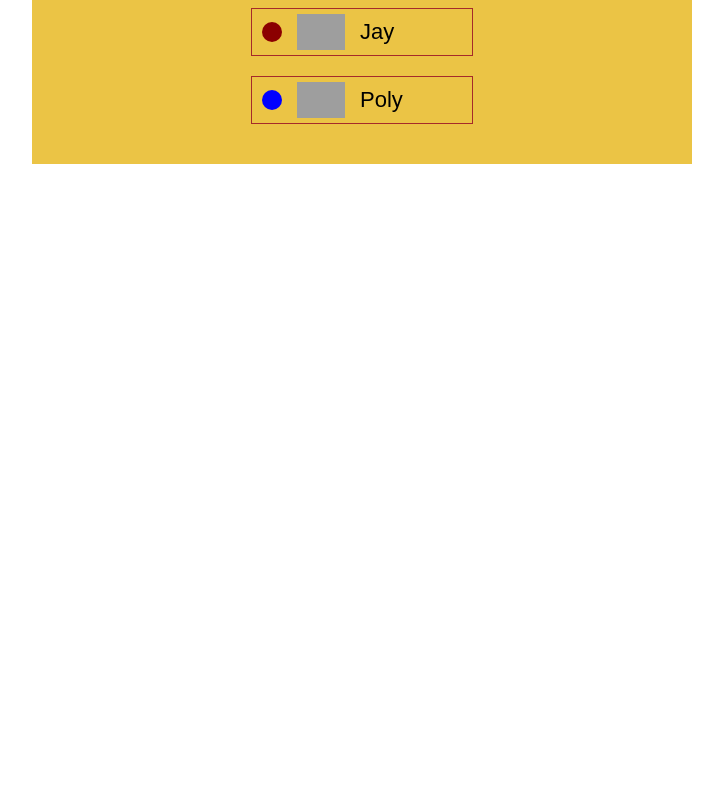
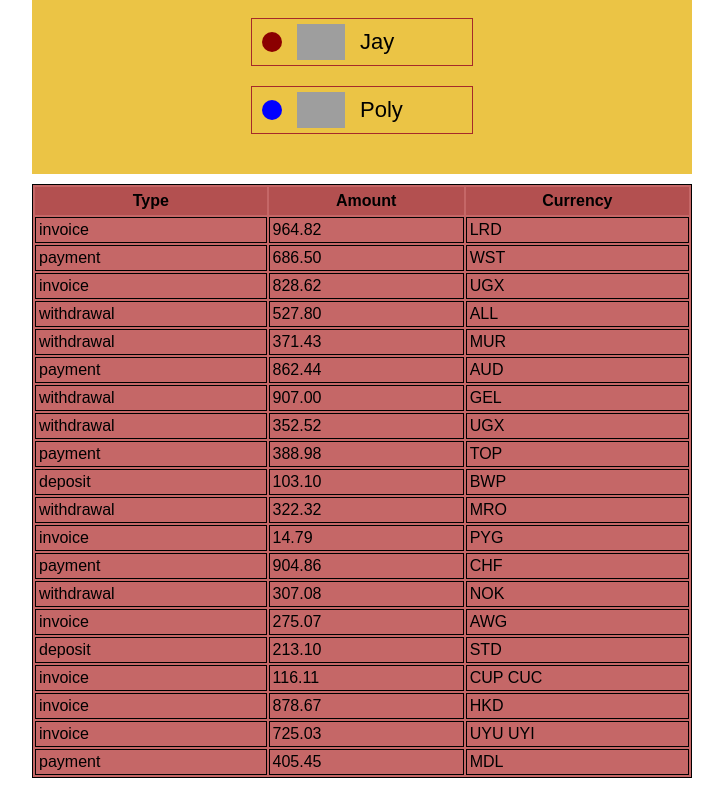
Before and after one commit to DonetsYuliya/goit-react-hw-01-components, a React (Create React App) app: page / in a window 1280 px wide. Shown: the part 1035-1823 px from the top of the page, without its empty margins (278-1001 px from the left). Before the commit the page ends 1199 px from the top, so only its background shows below. Built offline with nearby package versions, Linux system fonts and the light colour scheme; grey boxes are pictures that could not be loaded.

Commit message:
creating 4-st task

```diff
--- a/src/components/App.jsx
+++ b/src/components/App.jsx
@@ -1,9 +1,12 @@
 import { Profile } from './Profile/Profile';
 import { Statistics } from './Statistics/Statistics';
 import { FriendList } from './FriendList/FriendList';
+import { TransactionHistory } from './TransactionHistory/TransactionHistory';
+
 import user from '../data/user.json';
 import data from '../data/data.json';
 import friends from '../data/friends.json';
+import transactions from '../data/transactions.json';
 
 export const App = () => {
   return (
@@ -11,6 +14,7 @@
       <Profile user={user} />
       <Statistics title="Upload stats" stats={data} />
       <FriendList friends={friends} />
+      <TransactionHistory items={transactions} />
     </>
   );
 };
--- a/src/components/Profile/profile.module.css
+++ b/src/components/Profile/profile.module.css
@@ -1,5 +1,6 @@
 .profile {
   width: 500px;
+  margin-top: 10px;
   margin-left: auto;
   margin-right: auto;
   padding: 40px 80px;
--- /dev/null
+++ b/src/components/TransactionHistory/TransactionHistory.jsx
@@ -0,0 +1,20 @@
+import css from './transactionHistory.module.css';
+import { TransactionItem } from './TransactionItem/TransactionItem';
+
+export const TransactionHistory = ({ items }) => {
+  return (
+    <table className={css.transactionHistory}>
+      <thead>
+        <tr>
+          <th>Type</th>
+          <th>Amount</th>
+          <th>Currency</th>
+        </tr>
+      </thead>
+
+      <tbody>
+        <TransactionItem items={items} />
+      </tbody>
+    </table>
+  );
+};
--- /dev/null
+++ b/src/components/TransactionHistory/TransactionItem/TransactionItem.jsx
@@ -0,0 +1,25 @@
+import css from './transactionItem.module.css';
+import PropTypes from 'prop-types';
+
+export const TransactionItem = ({ items }) => {
+  return items.map(({ id, type, amount, currency }) => {
+    return (
+      <tr key={id}>
+        <td>{type}</td>
+        <td>{amount}</td>
+        <td>{currency}</td>
+      </tr>
+    );
+  });
+};
+
+TransactionItem.propTypes = {
+  items: PropTypes.arrayOf(
+    PropTypes.shape({
+      id: PropTypes.string.isRequired,
+      type: PropTypes.string.isRequired,
+      amount: PropTypes.string.isRequired,
+      currency: PropTypes.string.isRequired,
+    }).isRequired
+  ).isRequired,
+};
--- /dev/null
+++ b/src/components/TransactionHistory/transactionHistory.module.css
@@ -0,0 +1,17 @@
+.transactionHistory {
+  margin: 10px auto;
+  width: 660px;
+  background-color: rgb(197, 103, 103);
+  border: 1px solid black;
+  font-family: Arial, Helvetica, sans-serif;
+  font-weight: 600;
+}
+td {
+  padding: 3px;
+  border: 1px solid black;
+  font-weight: 400;
+}
+th {
+  padding: 5px;
+  background-color: rgb(179, 80, 80);
+}
--- /dev/null
+++ b/src/data/transactions.json
@@ -0,0 +1,122 @@
+[
+  {
+    "id": "1e0700a2-5183-4291-85cc-2065a036a683",
+    "type": "invoice",
+    "amount": "964.82",
+    "currency": "LRD"
+  },
+  {
+    "id": "a30f821b-4d25-4ff0-abdd-e340b3f0dd2b",
+    "type": "payment",
+    "amount": "686.50",
+    "currency": "WST"
+  },
+  {
+    "id": "44dca67a-8e5a-4798-bf8e-b15efd4e1abd",
+    "type": "invoice",
+    "amount": "828.62",
+    "currency": "UGX"
+  },
+  {
+    "id": "ea8ed3dc-2b68-4a53-905a-53ecb0adef33",
+    "type": "withdrawal",
+    "amount": "527.80",
+    "currency": "ALL"
+  },
+  {
+    "id": "ea76146a-0b00-4b80-bc02-a8c822176712",
+    "type": "withdrawal",
+    "amount": "371.43",
+    "currency": "MUR"
+  },
+  {
+    "id": "63ca02f9-d637-46b5-9237-f3b24425e029",
+    "type": "payment",
+    "amount": "862.44",
+    "currency": "AUD"
+  },
+  {
+    "id": "ed0263e8-59a5-4bf1-87e0-2bb88e53dc34",
+    "type": "withdrawal",
+    "amount": "907.00",
+    "currency": "GEL"
+  },
+  {
+    "id": "6013bad0-750c-4691-8bc2-d8f2b43969c4",
+    "type": "withdrawal",
+    "amount": "352.52",
+    "currency": "UGX"
+  },
+  {
+    "id": "252c7be4-8b06-4fa7-8d42-61fb835b70d5",
+    "type": "payment",
+    "amount": "388.98",
+    "currency": "TOP"
+  },
+  {
+    "id": "4eaab41b-b967-40ac-82ed-85fc66f646f1",
+    "type": "deposit",
+    "amount": "103.10",
+    "currency": "BWP"
+  },
+  {
+    "id": "9648a350-8469-42d5-8bf3-18090de5fe67",
+    "type": "withdrawal",
+    "amount": "322.32",
+    "currency": "MRO"
+  },
+  {
+    "id": "9c5c25fb-1a95-4b2f-8d1f-4c4426d677cc",
+    "type": "invoice",
+    "amount": "14.79",
+    "currency": "PYG"
+  },
+  {
+    "id": "43ef232c-80e9-4d6f-b48a-b22405620de3",
+    "type": "payment",
+    "amount": "904.86",
+    "currency": "CHF"
+  },
+  {
+    "id": "5161682e-e620-4019-ab0a-24ceb10fbd20",
+    "type": "withdrawal",
+    "amount": "307.08",
+    "currency": "NOK"
+  },
+  {
+    "id": "7b119d71-42e6-4c42-a141-6818b07bb9ff",
+    "type": "invoice",
+    "amount": "275.07",
+    "currency": "AWG"
+  },
+  {
+    "id": "a4f65722-65c4-4c28-b1f4-b8ed988bb205",
+    "type": "deposit",
+    "amount": "213.10",
+    "currency": "STD"
+  },
+  {
+    "id": "c6e5784b-0ca3-48d6-86e5-b5128af5a523",
+    "type": "invoice",
+    "amount": "116.11",
+    "currency": "CUP CUC"
+  },
+  {
+    "id": "c9ebed6a-3a02-4b49-ac0d-0534b51f2bfd",
+    "type": "invoice",
+    "amount": "878.67",
+    "currency": "HKD"
+  },
+  {
+    "id": "a4a98b0e-b22c-438b-9f83-de2df52110c8",
+    "type": "invoice",
+    "amount": "725.03",
+    "currency": "UYU UYI"
+  },
+  {
+    "id": "b39bfa7a-0166-4c47-94d6-87d20590f746",
+    "type": "payment",
+    "amount": "405.45",
+    "currency": "MDL"
+  }
+]
```
Also changed, not shown: src/components/TransactionHistory/TransactionItem/transactionItem.module.css (added).
